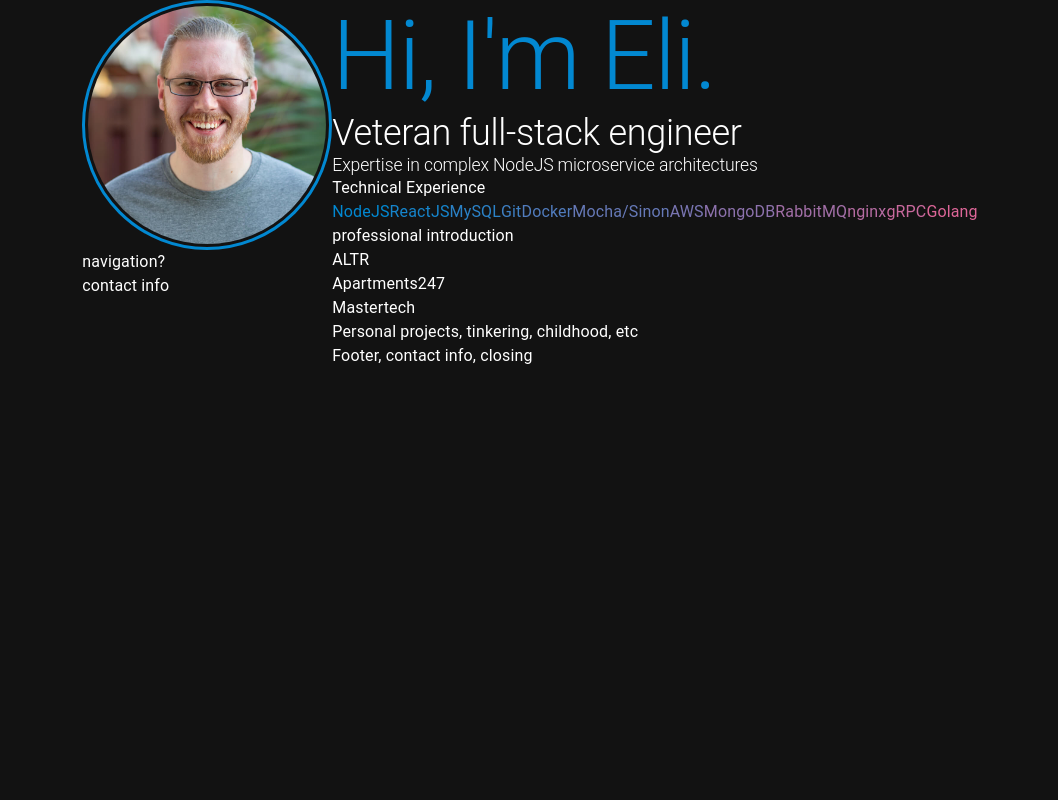
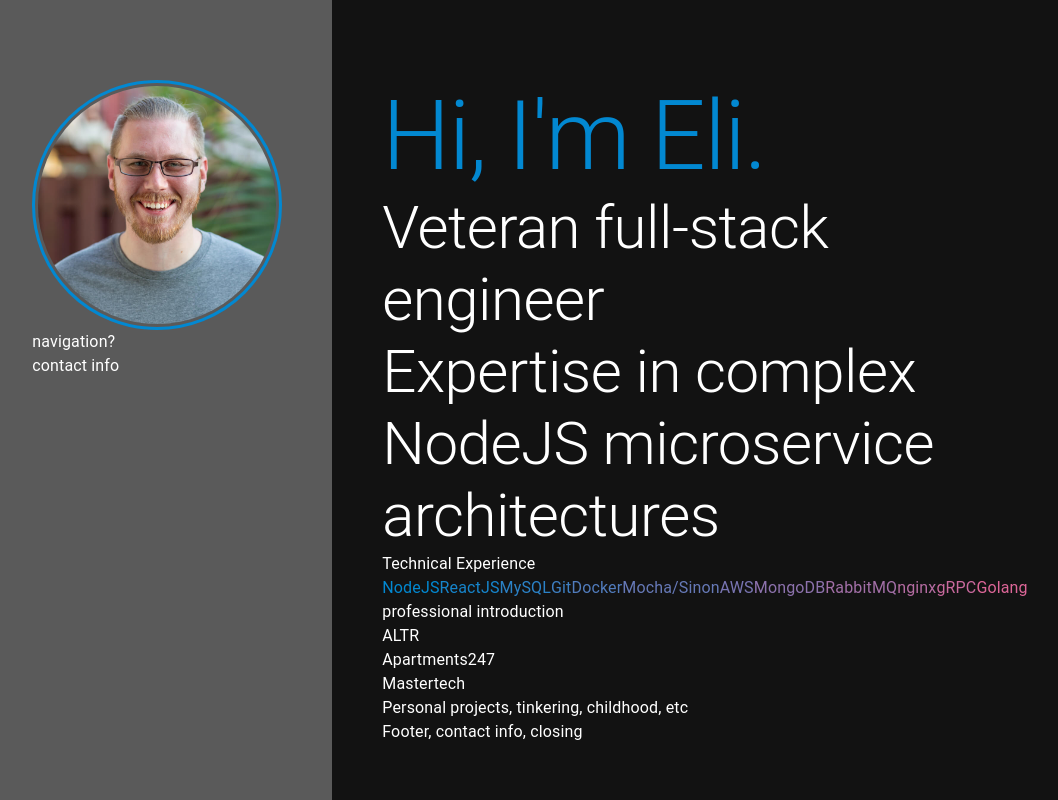
Before and after one commit to seriouslysexy/seriouslysexy, a React app: page / in a window 1280 px wide. Shown: the whole page, without its empty margins (110-1168 px from the left). Built offline with nearby package versions, Linux system fonts and the light colour scheme.

Commit message:
this time now actually paying attention to the layout

```diff
--- a/src/components/layout/LayoutContainer.jsx
+++ b/src/components/layout/LayoutContainer.jsx
@@ -2,41 +2,47 @@ import React from "react";
 
 import Box from "@mui/material/Box";
 
-// import { makeStyles } from '@mui/styles';
+import { makeStyles } from '@mui/styles';
 
 import ProfilePicture from "../profilePicture/ProfilePicture";
 import Introduction from "../introduction";
 import Skills from "../skills";
 
-// const useStyles = makeStyles({
-// 	outerContentContainerStyles: {
-// 		height: "100%",
-// 		width: "100%",
-// 		display: "block",
-// 		position: "relative",
-// 		textAlign: "center"
-// 	},
-// 	innerContentContainer: {
-// 		height: "100%",
-// 		width: "80%",
-// 		maxWidth: "1400px",
-// 		display: "block",
-// 		position: "relative",
-// 	}
-// });
+const useStyles = makeStyles({
+	leftContent: {
+		height: "100%",
+		paddingRight: "50px",
+		position: "relative",
+		"&::before": {
+			content: "''",
+			display: "block",
+			position: "absolute",
+			height: "200%",
+			top: "-50%",
+			width: "100vh",
+			right: "0",
+			background: "rgba(255, 255, 255, .3)",
+			zIndex: "-1"
+		}
+	},
+	rightContent: {
+		height: "100%",
+		paddingLeft: "50px"
+	}
+});
 
 function LayoutContainer() {
-	// const classes = useStyles();
+	const classes = useStyles();
 
 	return (
-		<Box height="100%" width="100%" display="flex" flexDirection="row" justifyContent="center" alignItems="flex-start">
+		<Box p="10vh" height="100%" width="100%" display="flex" flexDirection="row" justifyContent="center" alignItems="flex-start">
 			<Box height="100%" width="80%" maxWidth="1200px" display="flex" flexDirection="row" justifyContent="center" alignItems="flex-start">
-				<Box className="leftContent">
+				<Box className={classes.leftContent}>
 					<ProfilePicture />
 					<div>navigation?</div>
 					<div>contact info</div>
 				</Box>
-				<Box className="rightContent">
+				<Box className={classes.rightContent}>
 					<Introduction />
 					<Skills />
 					<div>professional introduction</div>
```
Also changed, not shown: src/index.ejs.
